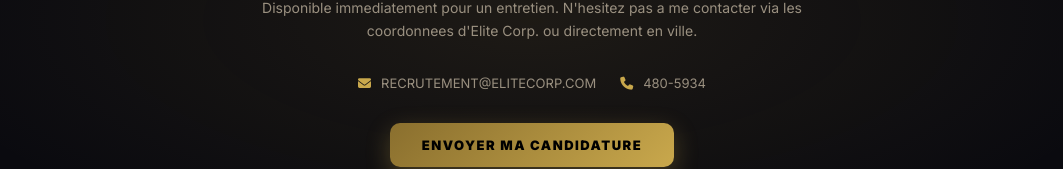
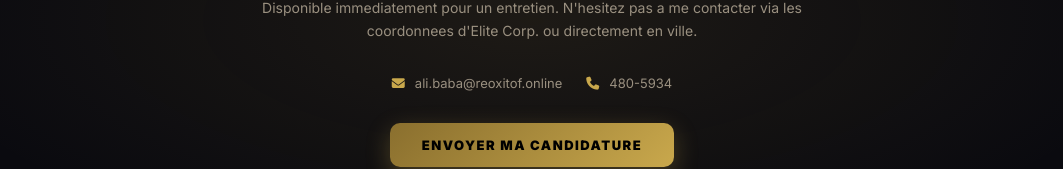
Before and after one commit to Reoxitof/elite-corp, a website: page index.html in a window 1280 px wide. Shown: the part 5768-5937 px from the top of the page, without its empty margins (108-1171 px from the left). Drawn offline with Linux system fonts and the light colour scheme.

Commit message:
Ajout email ali.baba@reoxitof.online

```diff
--- a/index.html
+++ b/index.html
@@ -306,10 +306,10 @@
     <h2>ME <span>CONTACTER</span></h2>
     <p>Disponible immediatement pour un entretien. N'hesitez pas a me contacter via les coordonnees d'Elite Corp. ou directement en ville.</p>
     <div class="contact-info">
-      <div class="contact-item"><i class="fas fa-envelope"></i><span>RECRUTEMENT@ELITECORP.COM</span></div>
+      <div class="contact-item"><i class="fas fa-envelope"></i><span>ali.baba@reoxitof.online</span></div>
       <div class="contact-item"><i class="fas fa-phone"></i><span>480-5934</span></div>
     </div>
-    <a href="mailto:RECRUTEMENT@ELITECORP.COM" class="btn-gold">Envoyer ma candidature</a>
+    <a href="mailto:ali.baba@reoxitof.online" class="btn-gold">Envoyer ma candidature</a>
   </div>
 </section>
 
```
